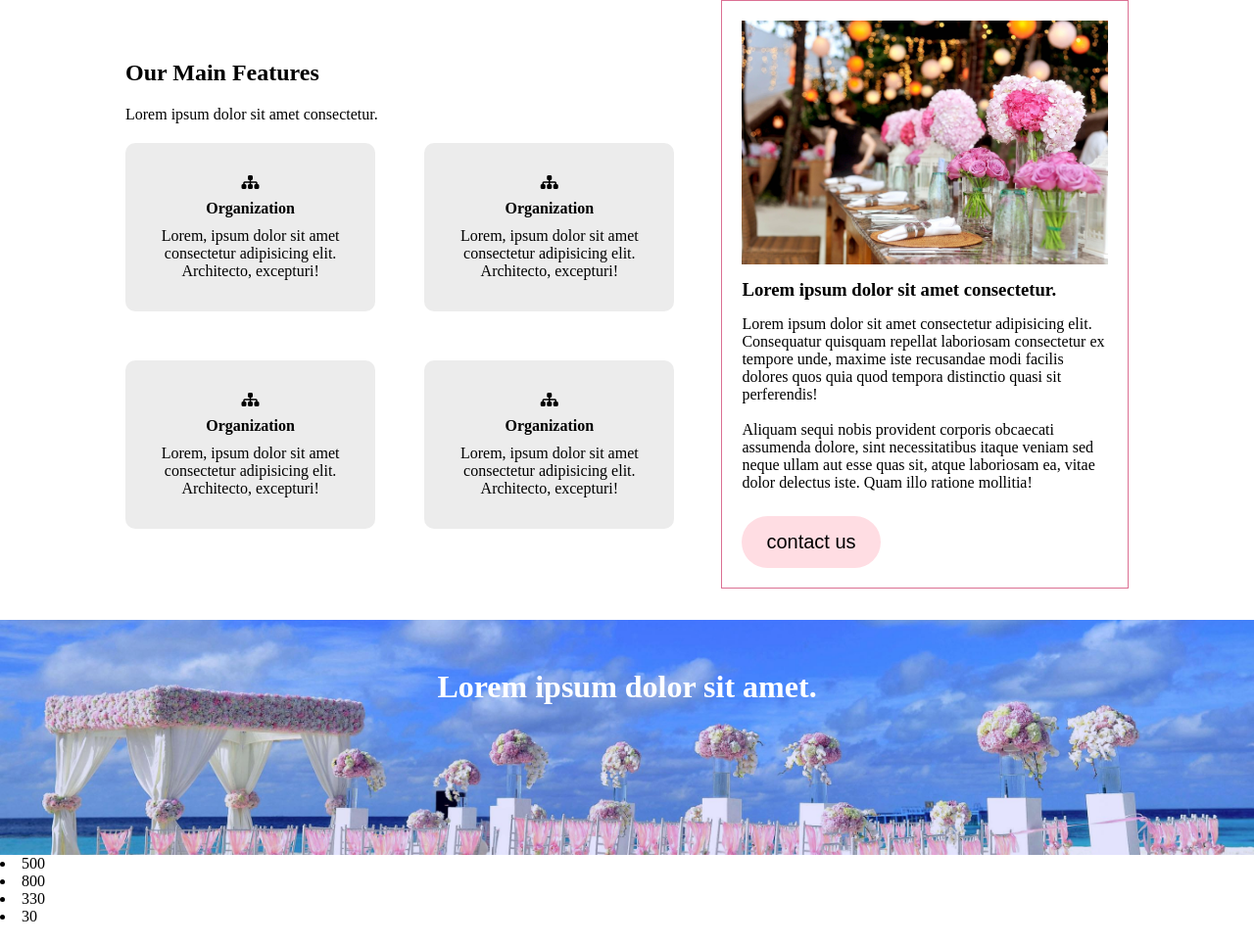
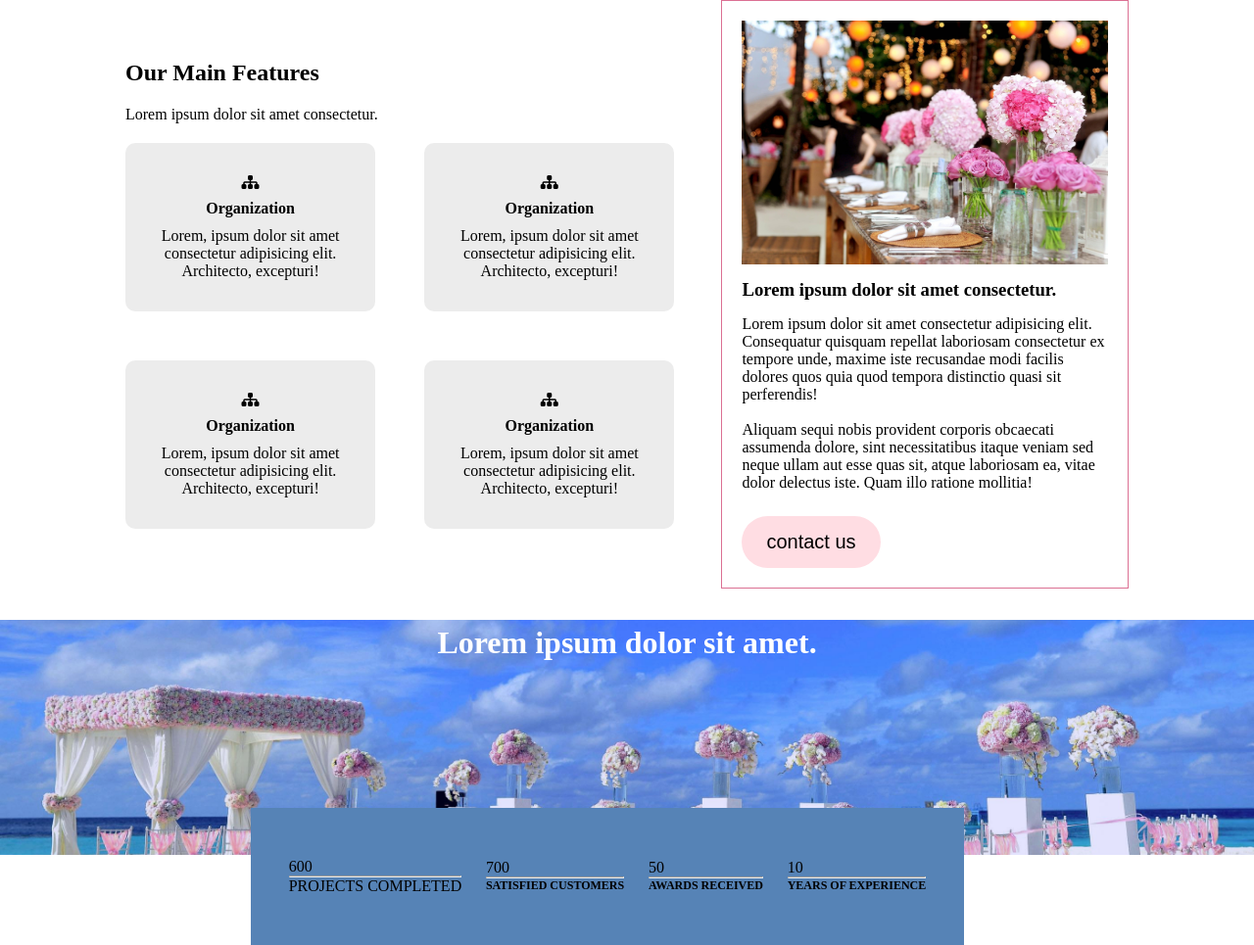
Before and after one commit to JennyOffin/Decor-project, a plain HTML site: page index.html in a window 1280 px wide. Shown: the part 761-1726 px from the top of the page at 98% size. Drawn offline with Linux system fonts and the light colour scheme.

Commit message:
change in p and h1

```diff
--- a/index.html
+++ b/index.html
@@ -31,10 +31,10 @@
     </nav>
     <section id="hero">
       <div id="hero-overlay">
-        <p>Lorem ipsum dolor sit amet.</p>
+        <p>CELEBRATE IN STYLE.</p>
         <h1>
-          Lorem ipsum dolor sit <br />
-          amet consectetur.
+          EXQUISITE DECOR FOR <br />
+          UNFORGETABLE MEMORIES.
         </h1>
         <button class="primary-button">Our Services</button>
       </div>
@@ -103,12 +103,30 @@
         <div id="picture2">
           <p>Lorem ipsum dolor sit amet.</p>
         </div>
+
+        <div id="sub-section">
         <div>
-          <li>500</li>
-          <li>800</li>
-          <li>330</li>
-          <li>30</li>
+          <span class="numbers">600</span>
+          <hr class="line">
+          <span class="text">PROJECTS COMPLETED</span>
         </div>
+        <div>
+          <span class="numbers">700</span>
+          <hr class="line">
+          <h5 class="text">SATISFIED CUSTOMERS</h5>
+        </div>
+        <div>
+          <span class="numbers">50</span>
+          <hr class="line">
+          <h5 class="text">AWARDS RECEIVED</h5>
+        </div>
+        <div>
+          <span class="numbers">10</span>
+          <hr class="line">
+          <h5 class="text">YEARS OF EXPERIENCE</h5>
+        </div>
+      </div>
        </section>
+
   </body>
 </html>
--- a/style.css
+++ b/style.css
@@ -135,7 +135,7 @@ nav input::placeholder{
     width: 100vw;
     background-size: cover;
     background-position: 50% 50%;
-
+    position: relative;
 }
 
 #picture2 {
@@ -150,8 +150,44 @@ nav input::placeholder{
     display: flex;
     flex-direction: column;
     align-items: center;
-    padding-top: 50px;
+    padding-top: 5px;
     font-size: 2rem;
     font-weight: bold;
 
 }
+
+
+#sub-section {
+    display: flex;
+    flex-direction: row;
+    justify-content: space-evenly;
+    align-items: center;
+    background-color: rgb(86, 131, 182);
+    margin-bottom: 20px;
+    height: 50%;
+    max-width: 80%;
+    position: absolute;
+    width: 700px;
+    top:80%;
+    left: 20%;
+    padding: 10px 14px;
+    text-align:left;
+}
+
+#sub-section .numbers, #sub-section .text{
+    text-align: left;
+}
+
+#sub-section p{
+    /* font-size: bold; */
+    color: black;
+}
+
+#sub-section h5{
+    font-size: 12px;
+     /* margin-left: 200px;  */
+
+    /* display: flex;
+    flex-direction: row;
+    align-items: center; */
+}
```
